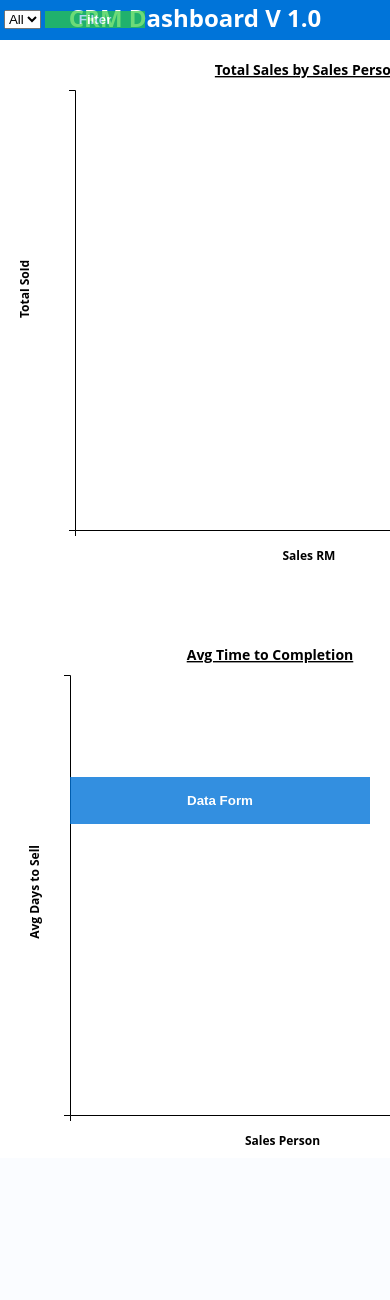
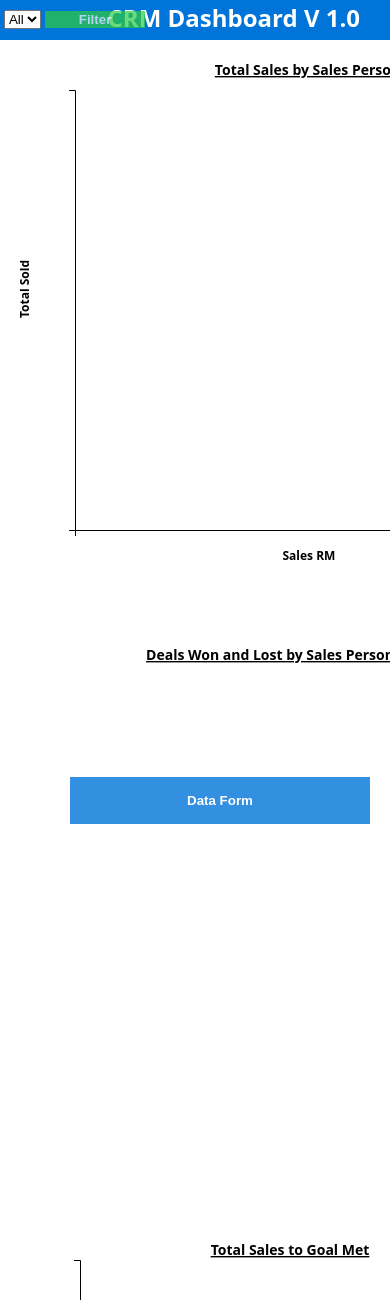
Before and after one commit to rajis31/crm-dashboard, a Flask app: page / in a window 390 px wide; the page is wider, and only the part inside the window is pictured. Shown: the top 1300 px of that part. Before the commit the page ends 1145 px from the top of that part, so only its background shows below. Run offline with Flask 2, Linux system fonts and the light colour scheme; data that the repository does not hold is empty; some libraries are stand-ins or nearby versions.

Commit message:
Made it responsive and updated chart y axes on chart 1 and chart 4

```diff
--- a/static/charts.js
+++ b/static/charts.js
@@ -52,7 +52,7 @@
 
     // Add the y Axis
     svg.append("g")
-        .call(d3.axisLeft(y));
+        .call(d3.axisLeft(y).tickFormat(d3.format('$,.3s')));
 
     // Add title
     svg.append("text")
@@ -84,7 +84,7 @@
         .attr("text-anchor", "end")
         .attr("font-size", "12px")
         .style("font-weight", "bold")
-        .text("Total Sold");
+        .text("Total Sold")
 }
 
 //bar chart showing # of transactions won and lost
@@ -488,7 +488,7 @@
     // append y axis to svg
     svg.append("g")
         .attr("class", "yAxis")
-        .call(d3.axisLeft(yscale).ticks(10));
+        .call(d3.axisLeft(yscale).ticks(10).tickFormat(d3.format('$,.3s')));
 
     // append the line
     svg.append("path")
--- a/static/style.css
+++ b/static/style.css
@@ -8,6 +8,7 @@
     margin-right: 0px;
     padding: 0;
     font-family: 'Open Sans', sans-serif;
+    width: 100%;
 
 }
 
@@ -57,6 +58,23 @@
 .axis .domain {
     display: none;
 }
+
+/*** Responsiveness ***/
+
+@media only screen and (max-width: 768px){
+    #main{
+        display: grid;
+        grid-template-columns: 1fr ;
+        grid-gap: 5em;
+
+    }
+
+    .header h2{
+        text-align: right;
+        margin-right: 30px;
+    }
+}
+
 
 /*** Style bar charts ***/
 
```
